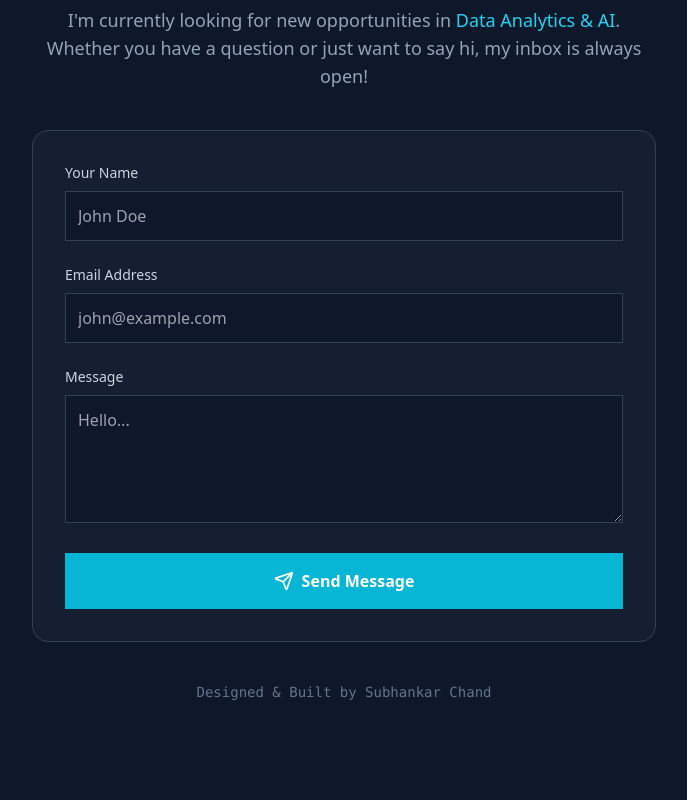
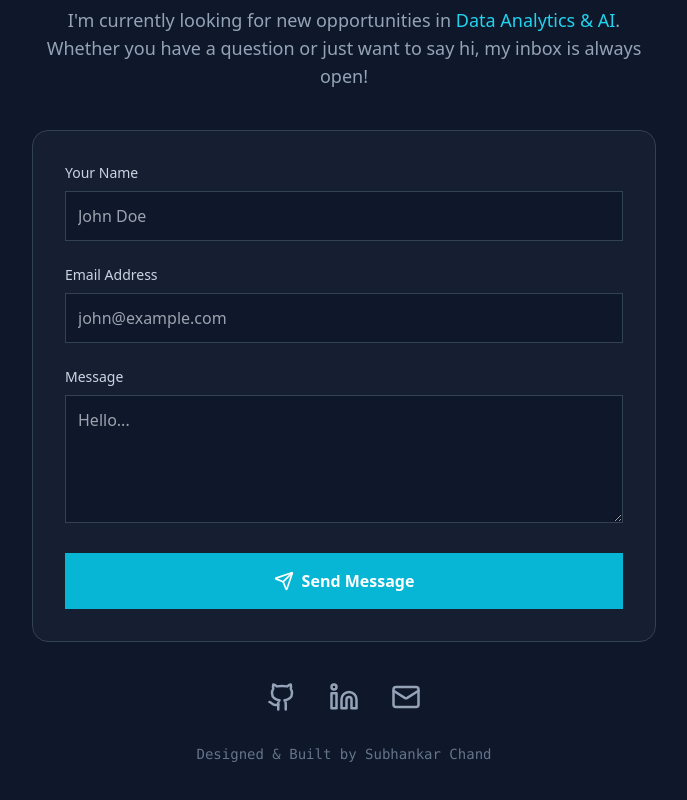
Before and after one commit to SubhankarChand/portfolio, a React (Create React App) app in the folder frontend/: page / in a window 1280 px wide. Shown: the part 1767-2567 px from the top of the page, without its empty margins (296-983 px from the left). Built offline with nearby package versions, Linux system fonts and the light colour scheme.

Commit message:
Added LinkedIn and updated page title

```diff
--- a/frontend/public/index.html
+++ b/frontend/public/index.html
@@ -4,11 +4,11 @@
         <meta charset="utf-8" />
         <meta name="viewport" content="width=device-width, initial-scale=1" />
         <meta name="theme-color" content="#0f172a" />
-        <meta name="description" content="Portfolio of Subhankar Chand - Full Stack Developer & Data Engineer" />
+        <meta name="description" content="Portfolio of Subhankar Chand - Data Analyst & ML Engineer specializing in Python, SQL, and AI." />
         <link rel="preconnect" href="https://fonts.googleapis.com" />
         <link rel="preconnect" href="https://fonts.gstatic.com" crossorigin />
         <link href="https://fonts.googleapis.com/css2?family=Inter:wght@400;600;700&family=Fira+Code:wght@400;600&display=swap" rel="stylesheet" />
-        <title>Subhankar Chand | Portfolio</title>
+        <title>Subhankar Chand | Data Analyst Portfolio</title>
         <script src="https://cdn.tailwindcss.com"></script>
     </head>
     <body class="bg-[#0f172a]">
--- a/frontend/src/App.js
+++ b/frontend/src/App.js
@@ -1,5 +1,5 @@
 import React, { useState, useEffect, useRef } from 'react';
-import { Github, ExternalLink, Database, Cpu, Send, BarChart3, LineChart, Brain } from 'lucide-react';
+import { Github, ExternalLink, Database, Send, BarChart3, LineChart, Brain, Linkedin, Mail } from 'lucide-react';
 import emailjs from '@emailjs/browser';
 
 const Portfolio = () => {
@@ -20,12 +20,11 @@ const Portfolio = () => {
     return () => clearInterval(interval);
   }, []);
 
-  // 2. NEW EMAILJS LOGIC (Replaces Python Backend)
+  // 2. EMAILJS LOGIC
   const sendEmail = (e) => {
     e.preventDefault();
 
-    // You need to get these 3 strings from emailjs.com (It's free)
-    // Service ID, Template ID, Public Key
+    // Replaced with your actual keys
     emailjs.sendForm('service_ivhwv3g', 'template_7yfltxj', form.current, 'ehHOs4mjasVtnI70X')
       .then((result) => {
           alert("Message Sent Successfully! 🚀");
@@ -76,7 +75,7 @@ const Portfolio = () => {
         </div>
       </nav>
 
-      {/* Hero Section - UPDATED FOR DATA ROLE */}
+      {/* Hero Section */}
       <section className="pt-32 pb-20 px-6 max-w-6xl mx-auto flex flex-col items-start justify-center min-h-[80vh]">
         <p className="text-cyan-400 font-mono mb-4">Hi, my name is</p>
         <h1 className="text-6xl md:text-8xl font-bold text-white mb-6">
@@ -108,7 +107,7 @@ const Portfolio = () => {
         </div>
       </section>
 
-      {/* Skills Section - UPDATED ICONS FOR DATA */}
+      {/* Skills Section */}
       <section id="skills" className="py-10 bg-slate-900 border-y border-slate-800 overflow-hidden">
         <div className="max-w-6xl mx-auto px-6">
           <p className="text-center text-sm font-mono text-slate-500 mb-8">CORE COMPETENCIES</p>
@@ -160,7 +159,7 @@ const Portfolio = () => {
         </div>
       </section>
 
-      {/* Contact Section - WIRED TO EMAILJS */}
+      {/* Contact Section */}
       <section id="contact" className="py-24 max-w-2xl mx-auto px-6 text-center">
         <p className="text-cyan-400 font-mono mb-4">02. What's Next?</p>
         <h2 className="text-4xl md:text-5xl font-bold text-white mb-6">Get In Touch</h2>
@@ -187,6 +186,19 @@ const Portfolio = () => {
           </button>
         </form>
 
+        {/* Social Links Section */}
+        <div className="flex justify-center gap-8 mb-8">
+            <a href="https://github.com/SubhankarChand" target="_blank" rel="noopener noreferrer" className="text-slate-400 hover:text-cyan-400 transition-colors">
+                <Github size={30} />
+            </a>
+            <a href="https://www.linkedin.com/in/subhankarchand/" target="_blank" rel="noopener noreferrer" className="text-slate-400 hover:text-cyan-400 transition-colors">
+                <Linkedin size={30} />
+            </a>
+            <a href="mailto:subhankarchand66@gmail.com" className="text-slate-400 hover:text-cyan-400 transition-colors">
+                <Mail size={30} />
+            </a>
+        </div>
+
         <p className="text-slate-500 font-mono text-sm">Designed & Built by Subhankar Chand</p>
       </section>
 
```
